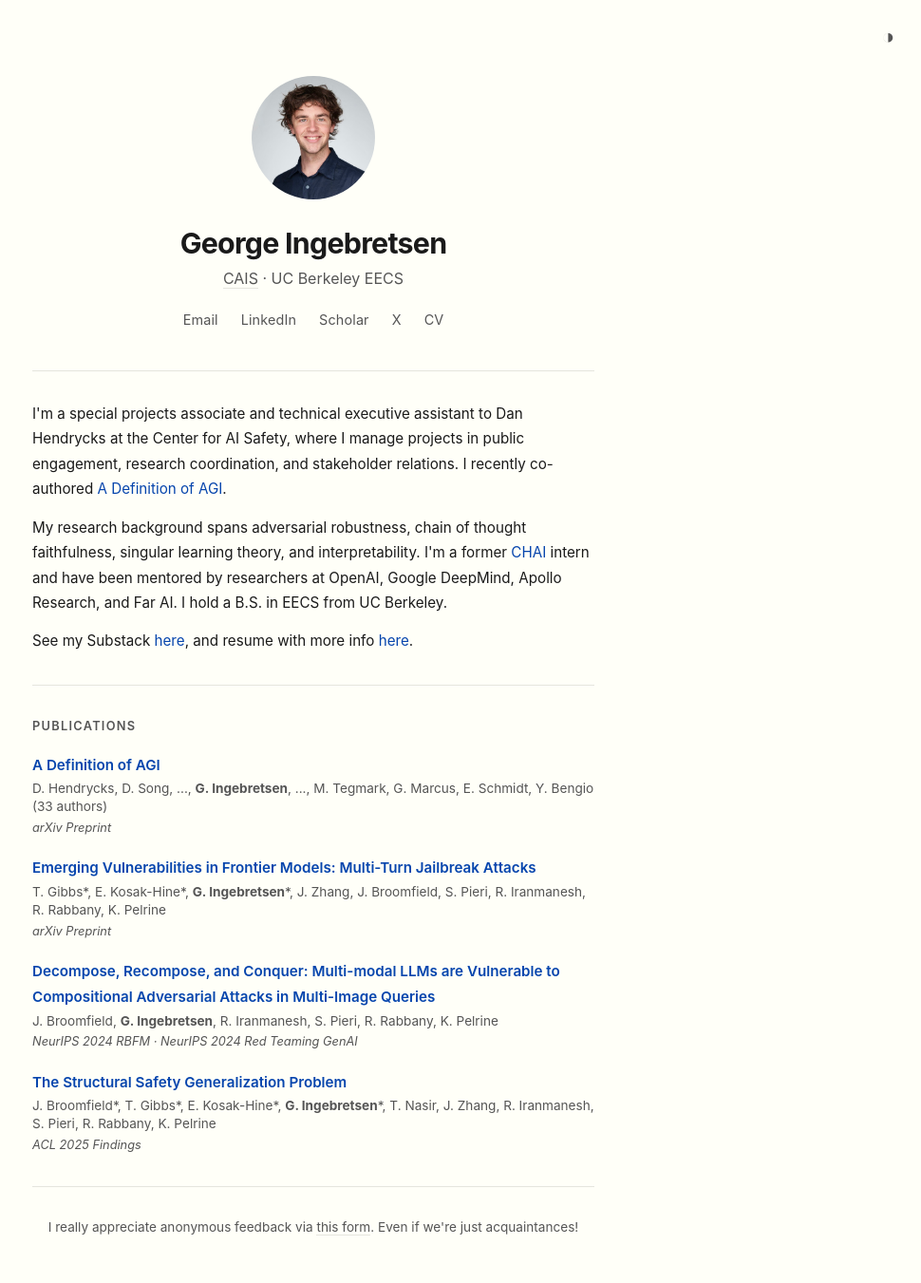
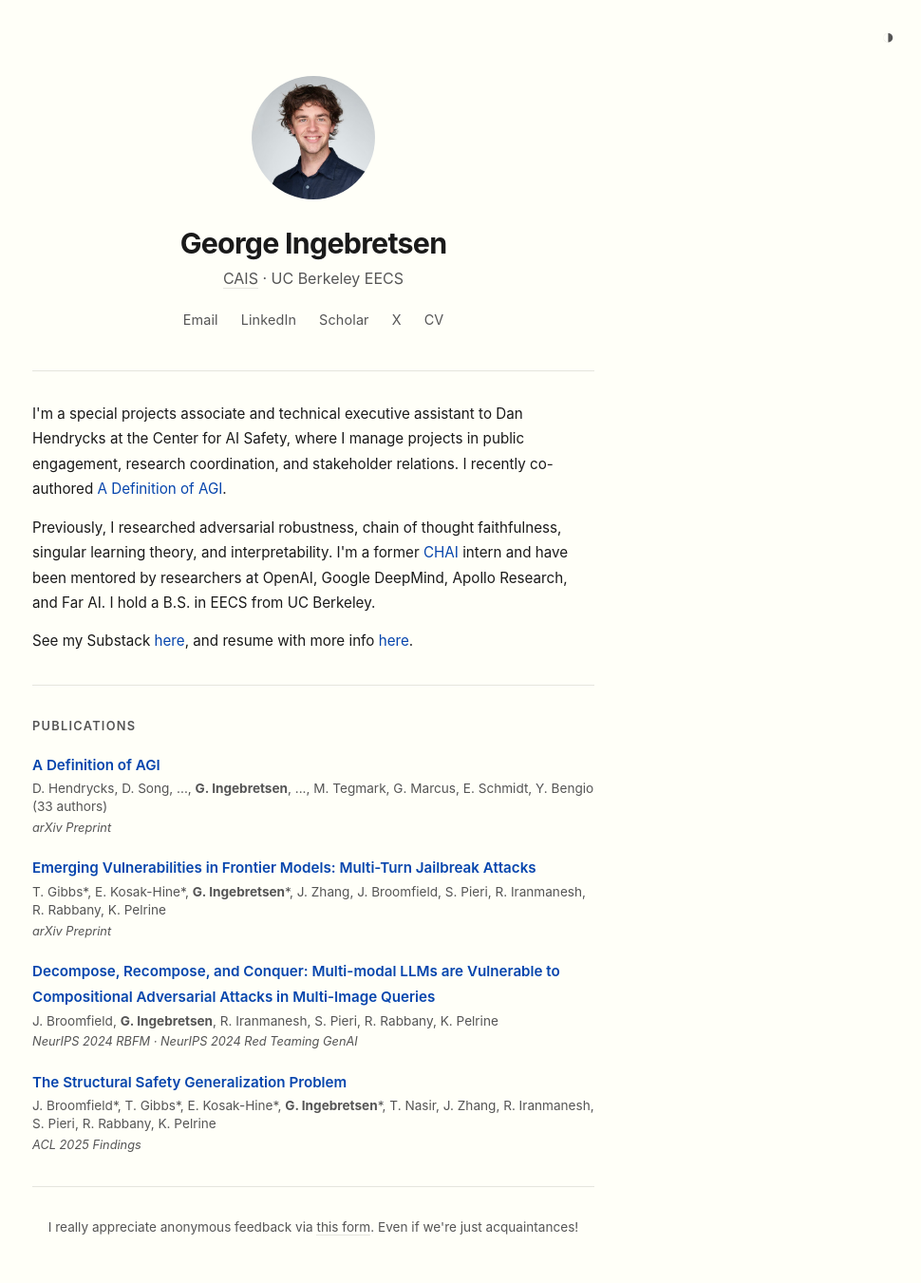
Before and after one commit to Georgeingebretsen/georgeingebretsen.github.io, a Jekyll site: the page built from index.md, in a window 1280 px wide. Shown: the whole page at 95% size, without its empty margins (310-1280 px from the left). Built offline with Jekyll 4.4.1, drawn with Linux system fonts in a browser that asks for light colours.

Commit message:
Simplify research intro wording
Co-Authored-By: Claude Opus 4.6 <noreply@anthropic.com>

```diff
--- a/index.md
+++ b/index.md
@@ -19,7 +19,7 @@ layout: landing
 
 <div class="bio">
   <p>I'm a special projects associate and technical executive assistant to Dan Hendrycks at the Center for AI Safety, where I manage projects in public engagement, research coordination, and stakeholder relations. I recently co-authored <a href="https://arxiv.org/abs/2510.18212" target="_blank">A Definition of AGI</a>.</p>
-  <p>My research background spans adversarial robustness, chain of thought faithfulness, singular learning theory, and interpretability. I'm a former <a href="https://humancompatible.ai/" target="_blank">CHAI</a> intern and have been mentored by researchers at OpenAI, Google DeepMind, Apollo Research, and Far AI. I hold a B.S. in EECS from UC Berkeley.</p>
+  <p>Previously, I researched adversarial robustness, chain of thought faithfulness, singular learning theory, and interpretability. I'm a former <a href="https://humancompatible.ai/" target="_blank">CHAI</a> intern and have been mentored by researchers at OpenAI, Google DeepMind, Apollo Research, and Far AI. I hold a B.S. in EECS from UC Berkeley.</p>
   <p>See my Substack <a href="https://substack.com/@georgeing" target="_blank">here</a>, and resume with more info <a href="/cv.pdf" target="_blank">here</a>.</p>
 </div>
 
```
